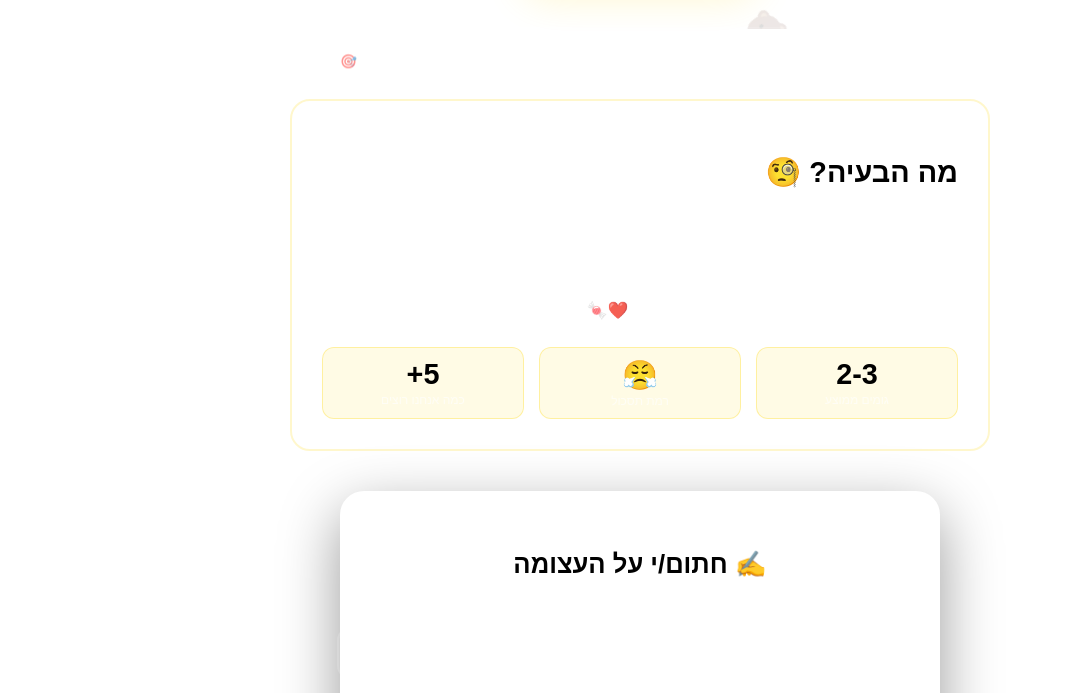
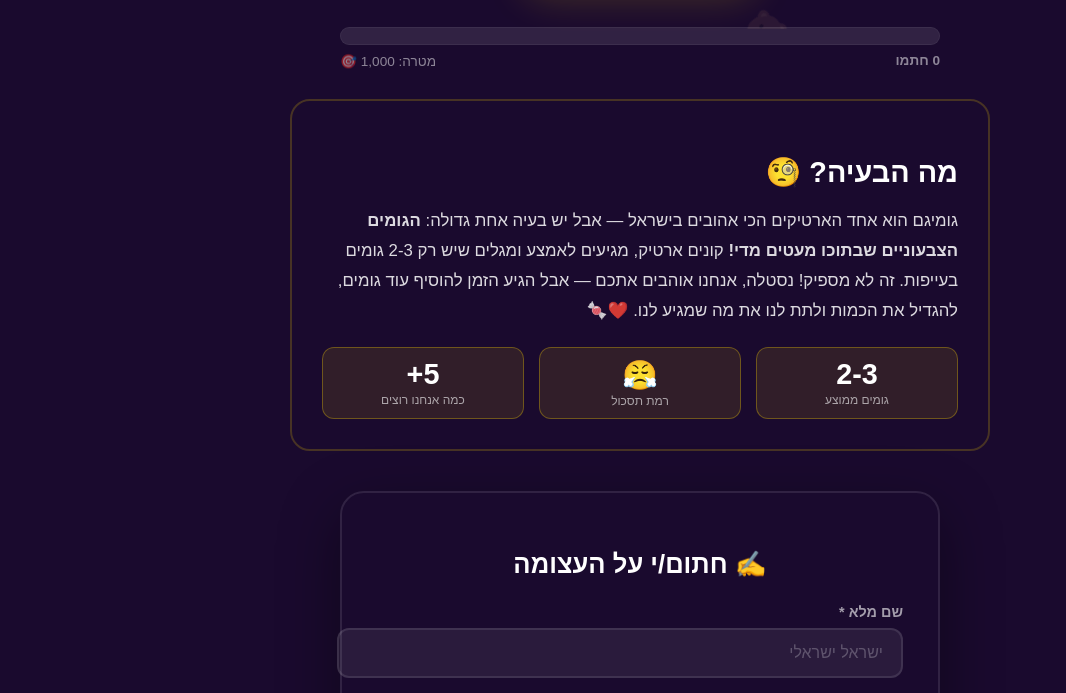
Before and after one commit to nir11gal11-afk/-, a plain HTML site: page index.html in a window 1280 px wide. Shown: the part 771-1464 px from the top of the page, without its empty margins (0-1066 px from the left). Drawn offline with Linux system fonts and the light colour scheme; no server answers.

Commit message:
Update index.html

```diff
--- a/index.html
+++ b/index.html
@@ -4,6 +4,8 @@
 <head>
 <meta charset="UTF-8">
 <meta name="viewport" content="width=device-width, initial-scale=1.0">
+<meta name="color-scheme" content="dark">
+<meta name="theme-color" content="#1a0a2e">
 <title>עצומה: יותר גומים בגומיגם!</title>
 <link href="https://fonts.googleapis.com/css2?family=Secular+One&family=Heebo:wght@400;600;800;900&display=swap" rel="stylesheet">
 <style>
@@ -20,10 +22,16 @@
 
 - { box-sizing: border-box; margin: 0; padding: 0; }
 
+html, body {
+background: #1a0a2e !important;
+background-color: #1a0a2e !important;
+color: #ffffff !important;
+color-scheme: dark;
+-webkit-color-scheme: dark;
+}
+
 body {
 font-family: ‘Heebo’, sans-serif;
-#1a0a2e !important;
-#ffffff !important;
 min-height: 100vh;
 overflow-x: hidden;
 }
@@ -841,7 +849,7 @@ margin-bottom: 8px;
   function shareWhatsApp(e) {
     e.preventDefault();
     const count = currentDisplayed;
-    const text = `🍬 יותר גומים בגומיגם!\n\nכבר ${count} אנשים חתמו על העצומה לנסטלה!\n\nגם אתה/את רוצה יותר גומים? שלחו לי הודעה ואני אעביר לכם את הקישור לחתימה! 💪🍬`;
+    const text = `🍬 יותר גומים בגומיגם!\n\nכבר ${count} אנשים חתמו על העצומה לנסטלה!\n\nגם אתה/את רוצה יותר גומים? חתמו כאן 👇\nhttps://nir11gal11-afk.github.io/-`;
     window.open('https://wa.me/?text=' + encodeURIComponent(text), '_blank');
   }
 
```
